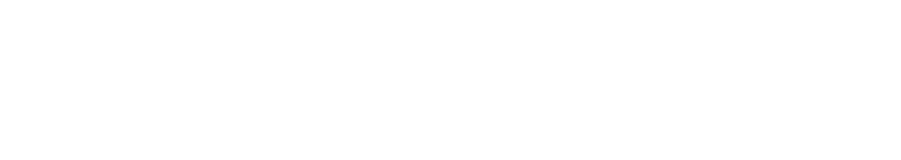
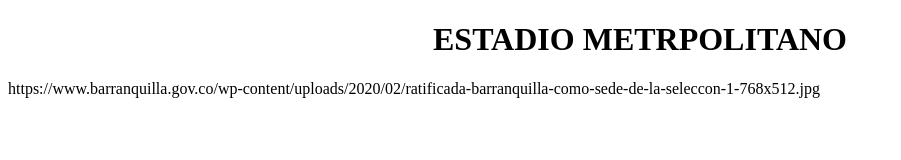
Before and after one commit to 3015263mkopl/git, a plain HTML site: page index.html in a window 1280 px wide. Shown: the whole page, without its empty margins (0-901 px from the left). Drawn offline with Linux system fonts and the light colour scheme.

Commit message:
imagen puesta del estadio

```diff
--- a/index.html
+++ b/index.html
@@ -3,9 +3,10 @@
 <head>
     <meta charset="UTF-8">
     <meta name="viewport" content="width=device-width, initial-scale=1.0">
-    <title>Document</title>
+    <title>primera pagian web</title>
 </head>
 <body>
-
+    <center><h1>ESTADIO METRPOLITANO</h1></center>
+    <img:5>https://www.barranquilla.gov.co/wp-content/uploads/2020/02/ratificada-barranquilla-como-sede-de-la-seleccon-1-768x512.jpg</img:5>
 </body>
 </html>
```
